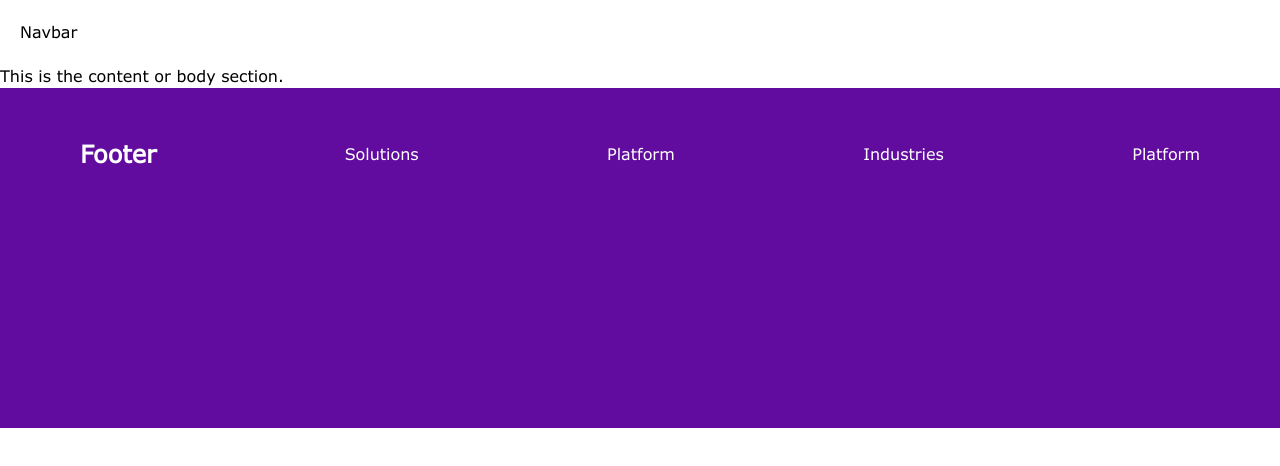
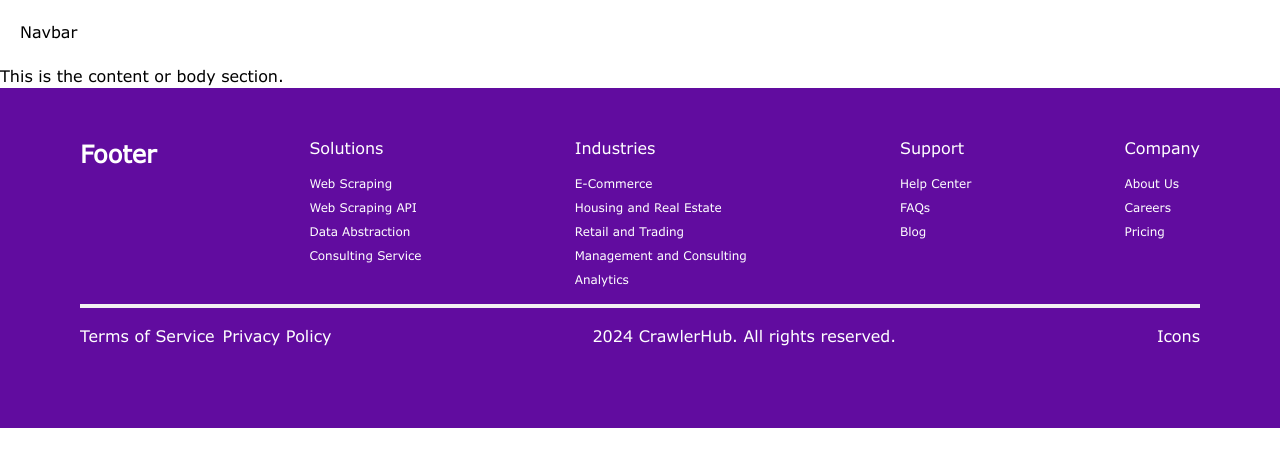
Before and after one commit to beecodeguy/crawlhub, a Next.js app: page / in a window 1280 px wide. Shown: the top 466 px of the page. Built offline with nearby package versions, Linux system fonts and the light colour scheme.

Commit message:
add footer content

```diff
--- a/src/app/(webpage)/layout.tsx
+++ b/src/app/(webpage)/layout.tsx
@@ -1,3 +1,5 @@
+import Footer from "@/components/containers/Footer";
+import Header from "@/components/containers/Header";
 import React from "react";
 
 const WebPageLayout = ({
@@ -7,17 +9,9 @@ const WebPageLayout = ({
 }>) => {
   return (
     <main>
-      <nav className="flex px-5 py-5">Navbar</nav>
+      <Header />
       <section>{children}</section>
-      <footer className="h-[340px] bg-primary text-white px-[80px] py-[48px]">
-        <div className="flex gap-5 items-center justify-between">
-          <span className="typography-h4">Footer</span>
-          <div>Solutions</div>
-          <div>Platform</div>
-          <div>Industries</div>
-          <div>Platform</div>
-        </div>
-      </footer>
+      <Footer />
     </main>
   );
 };
--- /dev/null
+++ b/src/components/containers/Footer/FooterColumn.tsx
@@ -0,0 +1,28 @@
+import Link from "next/link";
+import React from "react";
+
+interface IProps {
+  name: string;
+  linkList: {
+    id: number;
+    name: string;
+    link: string;
+  }[];
+}
+
+const FooterColumn: React.FC<IProps> = ({ name, linkList }) => {
+  return (
+    <div>
+      <div>{name}</div>
+      <div className="flex flex-col mt-4 gap-2">
+        {linkList.map((list) => (
+          <Link href={list.link} key={list.id} className="text-xs">
+            {list.name}
+          </Link>
+        ))}
+      </div>
+    </div>
+  );
+};
+
+export default FooterColumn;
--- /dev/null
+++ b/src/components/containers/Footer/index.tsx
@@ -0,0 +1,61 @@
+import React from "react";
+import FooterColumn from "./FooterColumn";
+
+const Footer = () => {
+  return (
+    <footer className="h-[340px] bg-primary text-white px-[80px] py-[48px] flex flex-col gap-4">
+      <div className="flex gap-5 justify-between">
+        <span className="typography-h4">Footer</span>
+        <FooterColumn
+          name="Solutions"
+          linkList={[
+            { id: 1, name: "Web Scraping", link: "" },
+            { id: 2, name: "Web Scraping API", link: "" },
+            { id: 3, name: "Data Abstraction", link: "" },
+            { id: 4, name: "Consulting Service", link: "" },
+          ]}
+        />
+
+        <FooterColumn
+          name="Industries"
+          linkList={[
+            { id: 1, name: "E-Commerce", link: "" },
+            { id: 2, name: "Housing and Real Estate", link: "" },
+            { id: 3, name: "Retail and Trading", link: "" },
+            { id: 4, name: "Management and Consulting", link: "" },
+            { id: 5, name: "Analytics", link: "" },
+          ]}
+        />
+
+        <FooterColumn
+          name="Support"
+          linkList={[
+            { id: 1, name: "Help Center", link: "" },
+            { id: 2, name: "FAQs", link: "" },
+            { id: 3, name: "Blog", link: "" },
+          ]}
+        />
+
+        <FooterColumn
+          name="Company"
+          linkList={[
+            { id: 1, name: "About Us", link: "" },
+            { id: 2, name: "Careers", link: "" },
+            { id: 3, name: "Pricing", link: "" },
+          ]}
+        />
+      </div>
+      <div className="h-1 bg-[#F2F2F2]" />
+      <div className="flex justify-between">
+        <div className="flex gap-2">
+          <span>Terms of Service</span>
+          <span>Privacy Policy</span>
+        </div>
+        <div>2024 CrawlerHub. All rights reserved.</div>
+        <div>Icons</div>
+      </div>
+    </footer>
+  );
+};
+
+export default Footer;
--- /dev/null
+++ b/src/components/containers/Header/index.tsx
@@ -0,0 +1,9 @@
+import React from 'react'
+
+const Header = () => {
+  return (
+    <nav className="flex px-5 py-5">Navbar</nav>
+  )
+}
+
+export default Header
```
